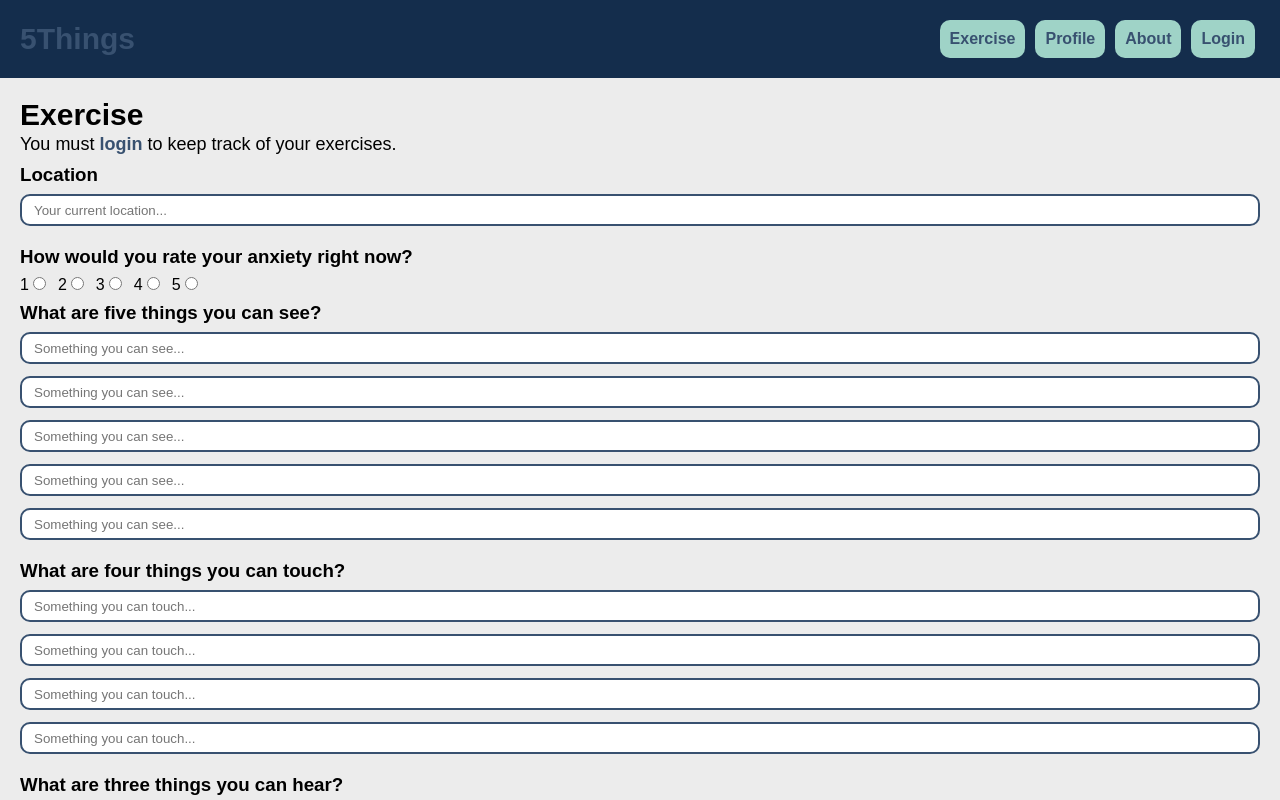
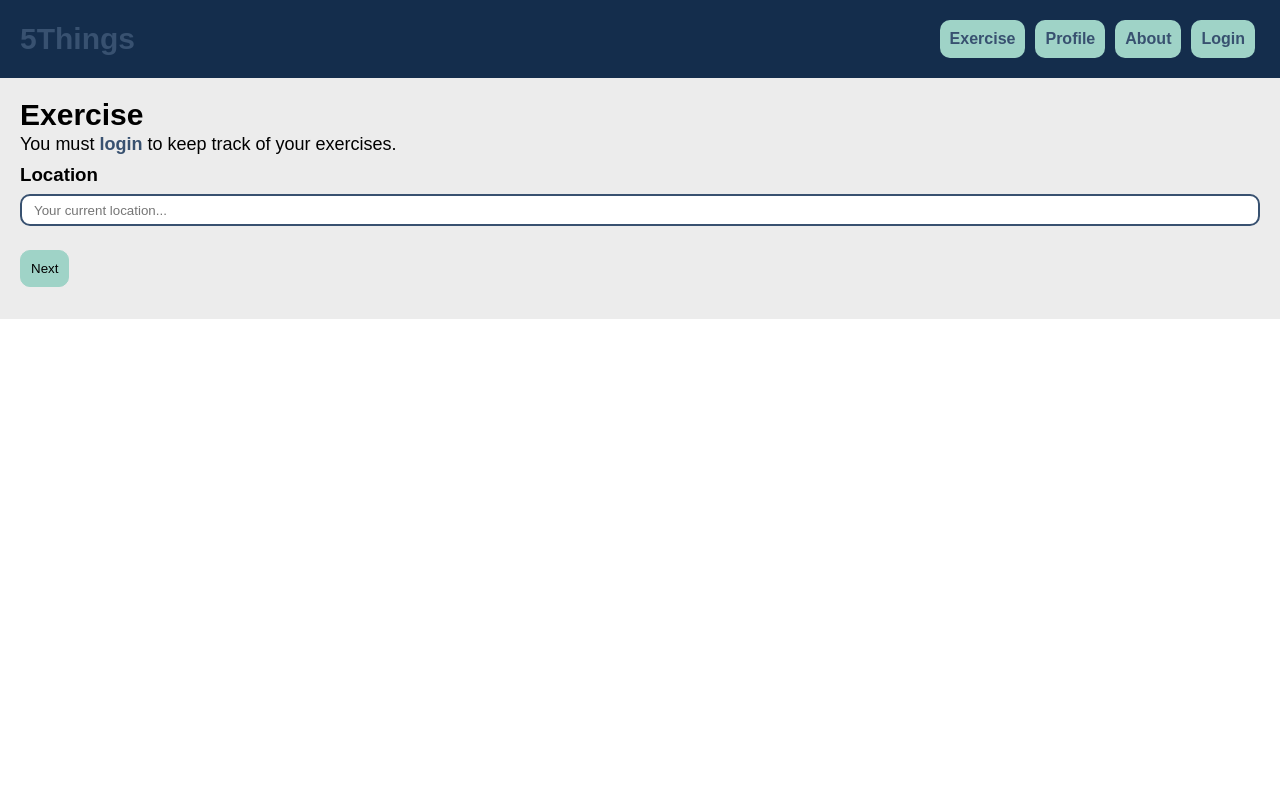
Before and after one commit to laurenstrapagiel/5things, a React (Create React App) app: page /exercise in a window 1280 px wide. Shown: the top 800 px of the page. Built offline with nearby package versions, Linux system fonts and the light colour scheme.

Commit message:
adds some validation but still need to fix steps

```diff
--- a/public/index.html
+++ b/public/index.html
@@ -9,7 +9,7 @@
       name="description"
       content="Web site created using create-react-app"
     />
-    <link rel="apple-touch-icon" href="%PUBLIC_URL%/logo192.png" />
+
     <!--
       manifest.json provides metadata used when your web app is installed on a
       user's mobile device or desktop. See https://developers.google.com/web/fundamentals/web-app-manifest/
--- a/src/pages/exercise/exercise.js
+++ b/src/pages/exercise/exercise.js
@@ -5,10 +5,11 @@ import { useNavigate } from "react-router-dom";
 import { v4 as uuidv4 } from "uuid";
 import { Link } from "react-router-dom";
 
-
 function Exercise() {
   const navigate = useNavigate();
   const [errorMessage, setErrorMessage] = useState("");
+  const [currentStep, setCurrentStep] = useState(1);
+
   const [formData, setFormData] = useState({
     id: uuidv4(),
     user_id: "",
@@ -34,6 +35,33 @@ function Exercise() {
 
   const handleSubmit = async (e) => {
     e.preventDefault();
+
+    //validation
+
+    if (
+      !formData.location.trim() ||
+      !formData.rating_before ||
+      !formData.see_1.trim() ||
+      !formData.see_2.trim() ||
+      !formData.see_3.trim() ||
+      !formData.see_4.trim() ||
+      !formData.see_5.trim() ||
+      !formData.touch_1.trim() ||
+      !formData.touch_2.trim() ||
+      !formData.touch_3.trim() ||
+      !formData.touch_4.trim() ||
+      !formData.hear_1.trim() ||
+      !formData.hear_2.trim() ||
+      !formData.hear_3.trim() ||
+      !formData.smell_1.trim() ||
+      !formData.smell_2.trim() ||
+      !formData.taste_1.trim() ||
+      !formData.rating_after
+    ) {
+      setErrorMessage("You missed a field. Please try again.");
+      return;
+    }
+
     try {
       const token = sessionStorage.getItem("token");
       if (!token) {
@@ -51,7 +79,7 @@ function Exercise() {
       );
       navigate("/profile");
     } catch (error) {
-      setErrorMessage("Error submitting exercise. Please try again.");
+      setErrorMessage("Error submitting form. Please try again.");
     }
   };
 
@@ -60,13 +88,20 @@ function Exercise() {
     setFormData({ ...formData, [name]: value });
   };
 
+  const nextStep = () => {
+    setCurrentStep((prevStep) => prevStep + 1);
+    setErrorMessage("");
+  };
+
+  const prevStep = () => {
+    setCurrentStep((prevStep) => prevStep - 1);
+  };
+
+  const renderStep = () => {
+    switch (currentStep) {
+      case 1:
         return (
-    <section className="exercise">
-      <h1 className="exercise__header">Exercise</h1>
-      <p>
-        You must <Link to="/login">login</Link> to keep track of your exercises.
-      </p>
-      <form className="form" onSubmit={handleSubmit}>
+          <>
             <h3>Location</h3>
             <input
               className={
@@ -80,7 +115,11 @@ function Exercise() {
               value={formData.location}
               onChange={handleChange}
             />
-
+          </>
+        );
+      case 2:
+        return (
+          <>
             <h3>How would you rate your anxiety right now?</h3>
             <div className="form__radial-container">
               <label className="form__radial_label">1</label>
@@ -139,6 +178,11 @@ function Exercise() {
                 />
               </div>
             </div>
+          </>
+        );
+      case 3:
+        return (
+          <>
             <h3>What are five things you can see?</h3>
             <input
               className={
@@ -200,6 +244,12 @@ function Exercise() {
               value={formData.see_5}
               onChange={handleChange}
             />
+          </>
+        );
+
+      case 4:
+        return (
+          <>
             <h3>What are four things you can touch?</h3>
             <input
               className={
@@ -249,6 +299,11 @@ function Exercise() {
               value={formData.touch_4}
               onChange={handleChange}
             />
+          </>
+        );
+      case 5:
+        return (
+          <>
             <h3>What are three things you can hear?</h3>
             <input
               className={
@@ -286,6 +341,11 @@ function Exercise() {
               value={formData.hear_3}
               onChange={handleChange}
             />
+          </>
+        );
+      case 6:
+        return (
+          <>
             <h3>What are two things you can smell?</h3>
             <input
               className={
@@ -311,6 +371,11 @@ function Exercise() {
               value={formData.smell_2}
               onChange={handleChange}
             />
+          </>
+        );
+      case 7:
+        return (
+          <>
             <h3>What is one thing you can taste?</h3>
             <input
               className={
@@ -324,6 +389,11 @@ function Exercise() {
               value={formData.taste_1}
               onChange={handleChange}
             />
+          </>
+        );
+      case 8:
+        return (
+          <>
             <h3>How would you rate your anxiety now?</h3>
             <div className="form__radial-container">
               <label className="form__radial_label">1</label>
@@ -382,11 +452,50 @@ function Exercise() {
                 />
               </div>
             </div>
+          </>
+        );
+      default:
+        return null;
+    }
+  };
+
+  return (
+    <section className="exercise">
+      <h1 className="exercise__header">Exercise</h1>
+      <p>
+        You must <Link to="/login">login</Link> to keep track of your exercises.
+      </p>
+      <form className="form" onSubmit={handleSubmit}>
+        {renderStep()}
+        <div className="form__buttons">
+          {currentStep > 1 && (
+            <button
+              className="form__back-button"
+              type="button"
+              onClick={prevStep}
+            >
+              Back
+            </button>
+          )}
+          {currentStep < 8 && (
+            <button
+              className="form__next-button"
+              type="button"
+              onClick={nextStep}
+            >
+              Next
+            </button>
+          )}
+          {currentStep === 8 && (
             <button className="form__submit-button" type="submit">
               Done!
             </button>
+          )}
+        </div>
+        {errorMessage && <p className="form__error-message">{errorMessage}</p>}
       </form>
     </section>
   );
 }
+
 export default Exercise;
--- a/src/pages/exercise/exercise.scss
+++ b/src/pages/exercise/exercise.scss
@@ -18,11 +18,14 @@
     margin-right: 12px;
   }
 
-  &__submit-button {
+  &__submit-button,
+  &__next-button,
+  &__back-button {
     background-color: $primary;
     color: $black;
     padding: 10px;
     margin: 12px 0;
+    margin-right: 12px;
     border-radius: 10px;
     border: 1px solid $primary;
 
@@ -31,4 +34,8 @@
       border: 1px solid $primary;
     }
   }
+
+  &__error-message {
+    color: red;
+  }
 }
```
Also changed, not shown: public/manifest.json. Lines whose indentation alone changed are shown as unchanged.
